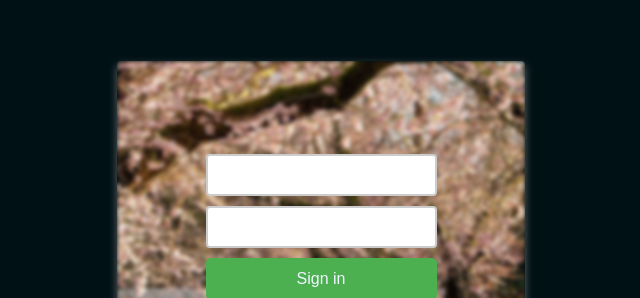
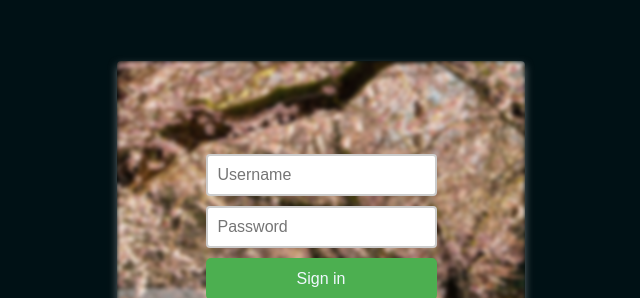
Before and after one commit to DanielMichel305/Backend-Login-Screen-, a website: page views/signin.html in a window 1280 px wide. Shown: the part 153-451 px from the top of the page, without its empty margins (319-959 px from the left). Drawn offline with Linux system fonts and the light colour scheme.

Commit message:
added Placeholders in Sign in page for text fields

```diff
--- a/views/signin.html
+++ b/views/signin.html
@@ -8,8 +8,8 @@
 </head>
 <body>
     <div class="LoginCard">
-        <input type="text" class="usrname" id="userinput">
-        <input type="password" class="password" id="passinput">
+        <input type="text" class="usrname" id="userinput" placeholder="Username">
+        <input type="password" class="password" id="passinput" placeholder="Password">
         <input type="button" value="Sign in" id=signinBtn class="signinBtn">
         <input type="button" value="Join" id=CreateAccBtn class="createAccBtn">
 
```
